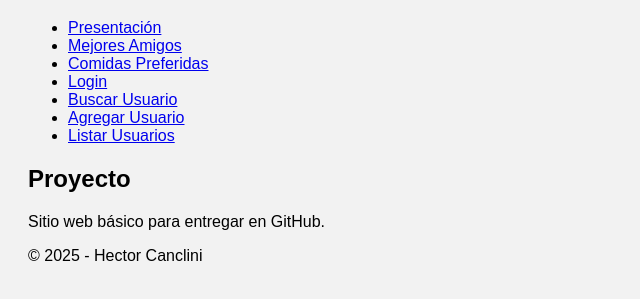
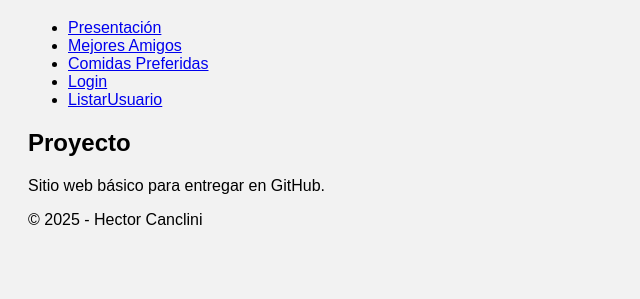
Before and after one commit to messicristiano10/datos-personales-2, a plain HTML site: page index.html in a window 1280 px wide. Shown: the part 89-388 px from the top of the page, without its empty margins (0-640 px from the left). Drawn offline with Linux system fonts and the light colour scheme.

Commit message:
Update navigation links in index.html

```diff
--- a/index.html
+++ b/index.html
@@ -15,9 +15,7 @@
         <li><a href="MejoresAmigos.html">Mejores Amigos</a></li>
         <li><a href="ComidasPreferidas.html">Comidas Preferidas</a></li>
         <li><a href="login.html">Login</a></li>
-        <li><a href="BuscarUsuario.html">Buscar Usuario</a></li>
-        <li><a href="AgregarUsuario.html">Agregar Usuario</a></li>
-        <li><a href="ListarUsuario.html">Listar Usuarios</a></li>
+        <li><a href="BuscarUsuario.html">ListarUsuario</a></li>
       </ul>
     </nav>
   </header>
```
